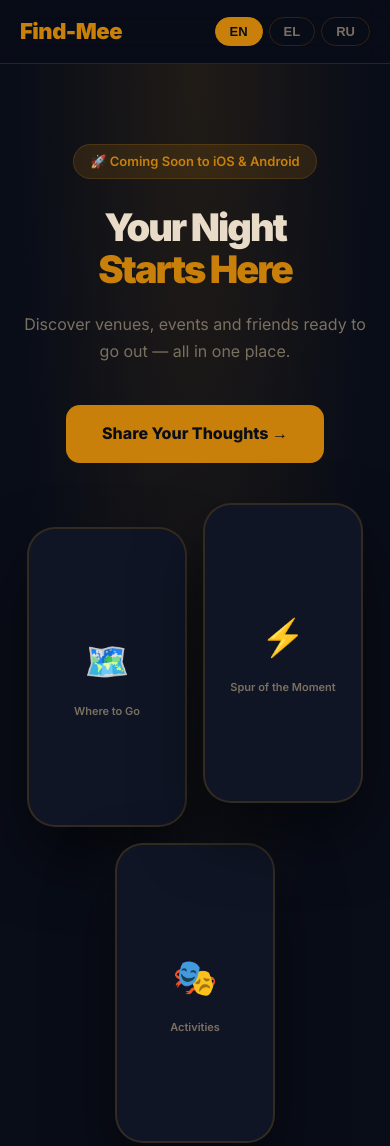
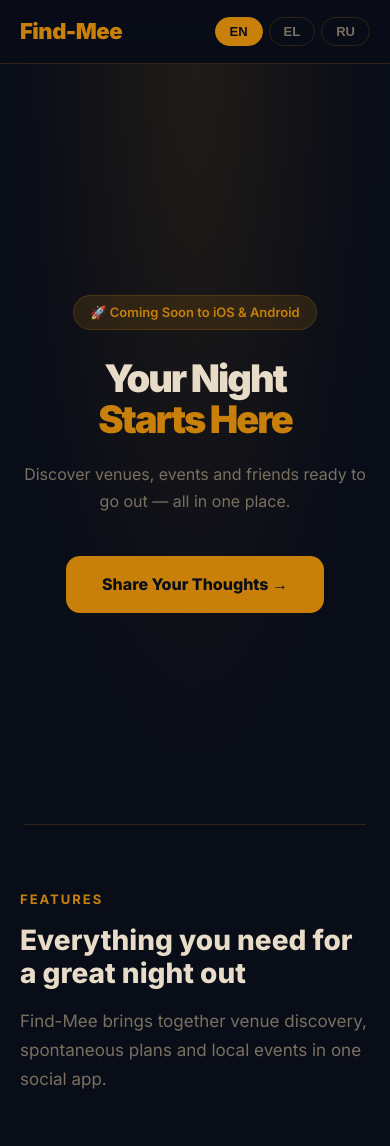
Before and after one commit to ttmanz/find-mee, a plain HTML site: page index.html in a window 390 px wide. Shown: the top 1146 px of the page. Drawn offline with Linux system fonts and the light colour scheme.

Commit message:
Remove phone mock cards from hero

```diff
--- a/index.html
+++ b/index.html
@@ -67,18 +67,6 @@
     text-decoration: none; cursor: pointer; transition: all .2s;
   }
   .hero-cta:hover { background: var(--gold-lit); transform: translateY(-2px); }
-  .hero-phones {
-    margin-top: 64px; display: flex; gap: 16px; justify-content: center; flex-wrap: wrap;
-  }
-  .phone-mock {
-    width: 160px; height: 300px; border-radius: 28px;
-    border: 2px solid var(--border); background: var(--surface);
-    display: flex; flex-direction: column; align-items: center; justify-content: center; gap: 12px;
-    box-shadow: 0 32px 64px rgba(0,0,0,0.5);
-  }
-  .phone-mock:nth-child(2) { transform: translateY(-24px); }
-  .phone-icon { font-size: 36px; }
-  .phone-label { font-size: 11px; color: var(--muted); font-weight: 600; text-align: center; padding: 0 12px; }
 
   /* sections */
   section { padding: 96px 24px; max-width: 1100px; margin: 0 auto; }
@@ -191,11 +179,6 @@
   <h1 data-i18n-html="hero_title"></h1>
   <p data-i18n="hero_sub"></p>
   <a href="#survey" class="hero-cta" data-i18n="hero_cta"></a>
-  <div class="hero-phones">
-    <div class="phone-mock"><div class="phone-icon">🗺️</div><div class="phone-label" data-i18n="feat1_title"></div></div>
-    <div class="phone-mock"><div class="phone-icon">⚡</div><div class="phone-label" data-i18n="feat3_title"></div></div>
-    <div class="phone-mock"><div class="phone-icon">🎭</div><div class="phone-label" data-i18n="feat5_title"></div></div>
-  </div>
 </div>
 
 <hr class="divider">
```
